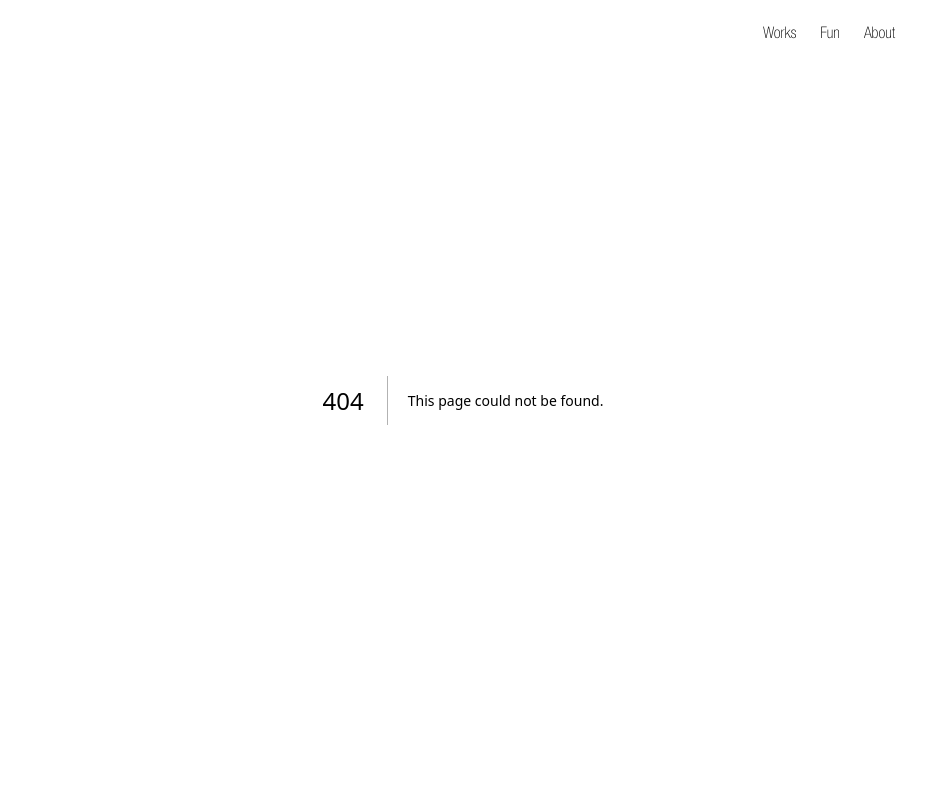
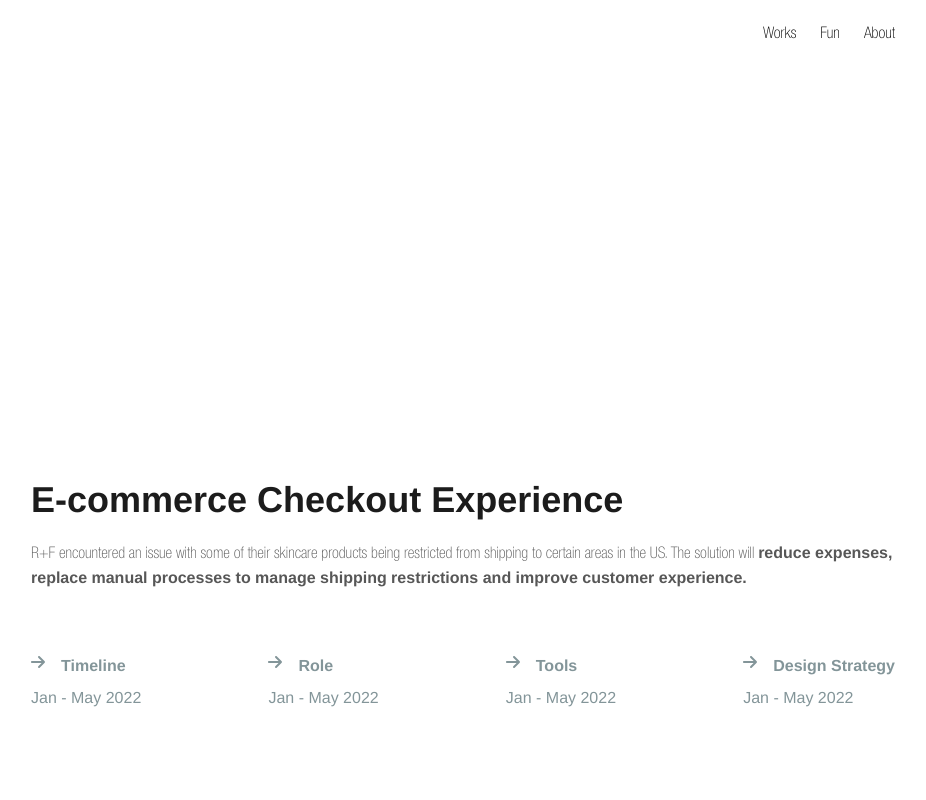
Before and after one commit to thomas-j-back/yang-portfolio-site-front-end, a Next.js app: page /case_study/ecommerce_site in a window 1280 px wide. Before the commit this address had no page. Shown: the top 800 px of the page, without its empty margins (177-1103 px from the left). Built offline with nearby package versions, Linux system fonts and the light colour scheme.

Commit message:
added new info block for rendering case study main highlights

```diff
--- /dev/null
+++ b/src/app/case_study/ecommerce_site/ecommerce_site.css
@@ -0,0 +1,5 @@
+.ecommerce-hero-banner-bg {
+    background-image: linear-gradient(to bottom, rgba(245, 246, 252, 0), rgba(0, 0, 0, 0.6)), url(/hero-bg.jpeg);
+    background-repeat: no-repeat;
+    background-size: cover;
+}
--- /dev/null
+++ b/src/app/case_study/ecommerce_site/page.tsx
@@ -0,0 +1,44 @@
+import { CaseInfoBlock } from "../../ui_components/case_info_block"
+import { faArrowRight } from "@fortawesome/free-solid-svg-icons";
+
+
+export default function caseStudy() {
+    return (
+        <div>
+            <div className="ecommerce-hero-banner-bg text-white px-8 md:px-20 lg:px-32 xl:px-52 h-96">
+            </div>
+            <div className="py-8 px-8 md:px-20 lg:px-32 xl:px-52 md:mb-10 mb-2">
+                <h1 className="font-bold text-4xl mb-5 text-dark-text">
+                    E-commerce Checkout Experience
+                </h1>
+                <p className="text-soft-gray">R+F encountered an issue with some of their skincare products being restricted from shipping to certain areas in the US. The solution will <strong>reduce expenses, replace manual processes to manage shipping restrictions and improve customer experience.</strong></p>
+                <div className="flex flex-row justify-between py-16">
+                    <CaseInfoBlock
+                        icon={faArrowRight}
+                        title="Timeline"
+                        infoRows={[
+                            'Jan - May 2022'
+                        ]} />
+                    <CaseInfoBlock
+                        icon={faArrowRight}
+                        title="Role"
+                        infoRows={[
+                            'Jan - May 2022'
+                        ]} />
+                    <CaseInfoBlock
+                        icon={faArrowRight}
+                        title="Tools"
+                        infoRows={[
+                            'Jan - May 2022'
+                        ]} />
+                    <CaseInfoBlock
+                        icon={faArrowRight}
+                        title="Design Strategy"
+                        infoRows={[
+                            'Jan - May 2022'
+                        ]} />
+                </div>
+            </div>
+
+        </div>)
+}
--- /dev/null
+++ b/src/app/case_study/index.css
@@ -0,0 +1 @@
+@import "./ecommerce_site/ecommerce_site.css";
--- a/src/app/globals.css
+++ b/src/app/globals.css
@@ -1,6 +1,7 @@
 @tailwind base;
 @tailwind components;
 @tailwind utilities;
+@import "./case_study/index.css";
 
 @font-face {
   font-family: 'Helvetica Neue';
--- a/src/app/page.tsx
+++ b/src/app/page.tsx
@@ -12,7 +12,7 @@ export default function Home() {
     return (
         <div>
             {/* hero banner */}
-            <div className="hero-banner-bg mt-16 text-white px-8 md:px-20 lg:px-32 xl:px-52">
+            <div className="hero-banner-bg text-white px-8 md:px-20 lg:px-32 xl:px-52">
                 <div className="py-20 lg:w-1/2 md:w-8/12 w-fit">
                     <h1 className="font-bold text-5xl mb-5">
                         Hi! I&apos;m Yang.
@@ -34,7 +34,7 @@ export default function Home() {
                     proficiencies={['Product Design', 'Customer Support', 'Shipping Restrictions']}
                     description="Designing a clear information guide, offering product alternatives, implementing zip code checkout control to benefit Customer Care, reduce costs, and enhance user’s satisfaction."
                     previewImage="/ecommerce_site/ecommerce_preview.png"
-                    pageRoute="/case_study/e_commerce_site"
+                    pageRoute="/case_study/ecommerce_site"
                 ></CasePreview>
                 <CasePreview
                     title="B2B Website Redesign"
--- /dev/null
+++ b/src/app/ui_components/case_info_block.tsx
@@ -0,0 +1,29 @@
+import React, { FunctionComponent } from 'react'
+import { CaseInfoBlockProps } from '../../models/ui_components/caseInfoBlock'
+import Image from 'next/image'
+import Link from "next/link"
+import { FontAwesomeIcon } from '@fortawesome/react-fontawesome'
+
+export const CaseInfoBlock: FunctionComponent<CaseInfoBlockProps> = ({
+    icon,
+    title,
+    infoRows
+}) => (
+    //
+    <div className="text-light-gray">
+        <div className="flex flex-row pb-2">
+            <FontAwesomeIcon className="mr-4" icon={icon} />
+            <p className="font-bold">{title}</p>
+        </div>
+        <div>
+            {
+                infoRows.map((name, i) => {
+                    return <div key={i + name} className="font-light">
+                        {name}
+                    </div>
+                })
+            }
+        </div>
+
+    </div>
+)
--- a/src/app/ui_components/navigation/navbar.tsx
+++ b/src/app/ui_components/navigation/navbar.tsx
@@ -4,6 +4,7 @@ import navConfig from './navconfig'
 
 export default function navBar() {
     return (
+        <div className="mt-16">
             <div className="w-full h-16 fixed top-0 z-10 bg-white px-8 md:px-20 lg:px-32 xl:px-52">
                 <div className="flex  justify-between mx-auto h-full">
                     <div>
@@ -37,6 +38,7 @@ export default function navBar() {
                     </div>
                 </div>
             </div>
+        </div>
 
     )
 }
--- /dev/null
+++ b/src/models/ui_components/caseInfoBlock.ts
@@ -0,0 +1,7 @@
+import { FontAwesomeIconProps } from "../../../node_modules/@fortawesome/react-fontawesome/index";
+
+export type CaseInfoBlockProps = {
+    icon: FontAwesomeIconProps,
+    title: string,
+    infoRows: string[]
+}
--- a/src/models/ui_components/casePreview.ts
+++ b/src/models/ui_components/casePreview.ts
@@ -1,5 +1,3 @@
-import { Url } from "url";
-
 export type CasePreviewProps = {
     proficiencies: string[],
     title: string,
--- a/tailwind.config.ts
+++ b/tailwind.config.ts
@@ -24,10 +24,13 @@ const config: Config = {
       md2: "1000px"
     },
     colors: {
+      'dark-text': '#1C1C1C',
       'accent': '#CFEBCA',
       'white': '#fff',
       'accent-dark' : '#384139',
-      'footer' :'#F7FCF6'
+      'footer' :'#F7FCF6',
+      'soft-gray': '#575757',
+      'light-gray': '#839599'
     },
     fontFamily: {
       neue: ['Helvetica Neue']
```
Lines whose indentation alone changed are shown as unchanged.
